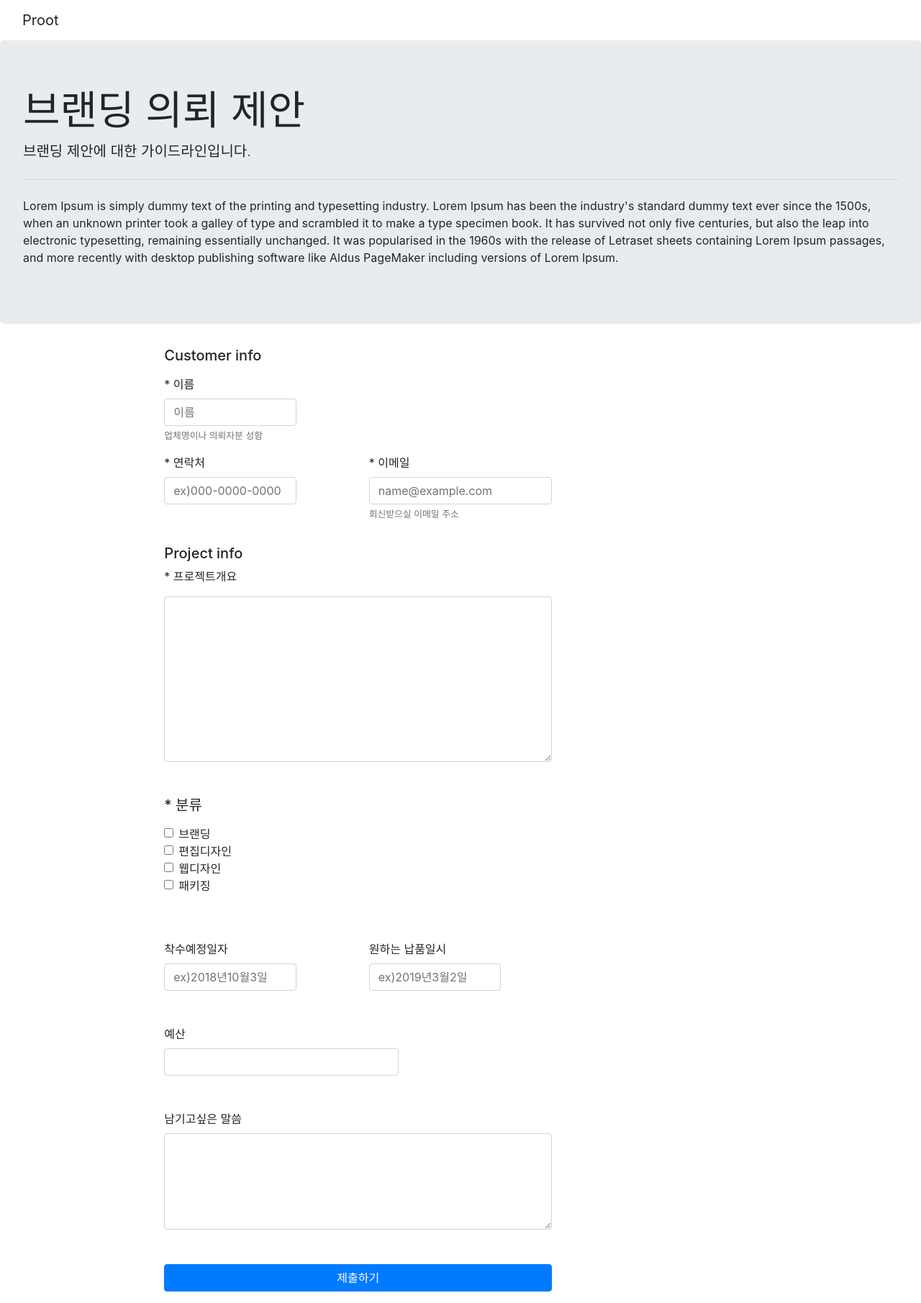
After one commit to dizzyplay/djangoboard, a Django app: page /consulting/ in a window 1280 px wide. The commit adds this page. Shown: the whole page at 72% size. Run offline with Django 3.2, Linux system fonts and the light colour scheme; some libraries are stand-ins or nearby versions.

Commit message:
Add project requirements page

```diff
--- a/blog/views.py
+++ b/blog/views.py
@@ -25,6 +25,7 @@ def post_list(request):
 
 def post_detail(request, pk):
     post = Post.objects.get(pk=pk)
+    qs = Post.objects.filter(id=pk)
 
     return render(request, 'blog/post_detail.html', {
         "post": post,
--- /dev/null
+++ b/consulting/templates/consulting/layout.html
@@ -0,0 +1,30 @@
+{% load static %}
+<html>
+<head>
+    <meta charset="utf-8">
+    <link rel="stylesheet" href="{% static './style.css' %}">
+    <link rel="stylesheet" href="https://stackpath.bootstrapcdn.com/bootstrap/4.1.3/css/bootstrap.min.css"
+          integrity="sha384-MCw98/SFnGE8fJT3GXwEOngsV7Zt27NXFoaoApmYm81iuXoPkFOJwJ8ERdknLPMO" crossorigin="anonymous">
+</head>
+<body>
+<div class="container-fluid">
+    <nav class="navbar">
+        <a class="navbar-brand">Proot</a>
+    </nav>
+</div>
+{%  block content %}
+{%  endblock %}
+<script
+        src="https://code.jquery.com/jquery-3.3.1.min.js"
+        integrity="sha256-FgpCb/KJQlLNfOu91ta32o/NMZxltwRo8QtmkMRdAu8="
+        crossorigin="anonymous"></script>
+<script src="https://cdnjs.cloudflare.com/ajax/libs/popper.js/1.14.3/umd/popper.min.js"
+        integrity="sha384-ZMP7rVo3mIykV+2+9J3UJ46jBk0WLaUAdn689aCwoqbBJiSnjAK/l8WvCWPIPm49"
+        crossorigin="anonymous"></script>
+<script src="https://stackpath.bootstrapcdn.com/bootstrap/4.1.3/js/bootstrap.min.js"
+        integrity="sha384-ChfqqxuZUCnJSK3+MXmPNIyE6ZbWh2IMqE241rYiqJxyMiZ6OW/JmZQ5stwEULTy"
+        crossorigin="anonymous"></script>
+{% block javascript %}
+{% endblock %}
+</body>
+</html>
--- /dev/null
+++ b/consulting/templates/consulting/project_requirements.html
@@ -0,0 +1,159 @@
+{% extends 'consulting/layout.html' %}
+{% block content %}
+  <div class="container-fluid">
+    <div class="row justify-content-md-center">
+      <div class="jumbotron">
+        <h1 class="display-4">브랜딩 의뢰 제안</h1>
+        <p class="lead">브랜딩 제안에 대한 가이드라인입니다.</p>
+        <hr class="my-4">
+        <p>
+          Lorem Ipsum is simply dummy text of the printing and typesetting industry. Lorem Ipsum has been the
+          industry's standard dummy text ever since the 1500s, when an unknown printer took a galley of type
+          and
+          scrambled it to make a type specimen book. It has survived not only five centuries, but also the
+          leap
+          into electronic typesetting, remaining essentially unchanged. It was popularised in the 1960s with
+          the
+          release of Letraset sheets containing Lorem Ipsum passages, and more recently with desktop
+          publishing
+          software like Aldus PageMaker including versions of Lorem Ipsum.
+        </p>
+      </div>
+      <form class="container col-sm-8" id="needs-validation" novalidate>
+        <div class="mb-3">
+          <h5>Customer info</h5>
+        </div>
+        <div class="row">
+          <div class="col-md-3 mb-3">
+            <label class="form-control-label" for="customer-name">* 이름</label>
+            <input type="text" class="form-control" id="customer-name" placeholder="이름" required>
+            <small id="customer-name-help" class="form-text text-muted">업체명이나 의뢰자분 성함</small>
+            <div class="invalid-feedback">
+              의뢰자 정보를 입력해주세요
+            </div>
+          </div>
+        </div>
+        <div class="row">
+          <div class="col-md-3 mb-3">
+            <label class="form-control-label" for="customer-phone">* 연락처</label>
+            <input type="text" class="form-control" id="customer-phone" placeholder="ex)000-0000-0000" required>
+            <div class="invalid-feedback">
+              연락처를 입력해주세요
+            </div>
+          </div>
+          <div class="col-md-4 offset-md-1 mb-3">
+            <label class="form-control-label" for="customer-email">* 이메일</label>
+            <input type="text" class="form-control" id="customer-email" placeholder="name@example.com" required>
+            <small id="customer-name-help" class="form-text text-muted">회신받으실 이메일 주소</small>
+            <div class="invalid-feedback">
+              이메일 정보를 입력해주세요
+            </div>
+          </div>
+        </div>
+
+        <div class="mb-3 mt-3">
+          <h5>Project info</h5>
+          <p>* 프로젝트개요</p>
+        </div>
+        <div class="row">
+          <div class="col-md-8">
+            <textarea class="form-control" rows="9" required></textarea>
+            <div class="invalid-feedback">
+              프로젝트 정보를 입력해주세요
+            </div>
+          </div>
+        </div>
+        <div class="mt-5 mb-3">
+          <h5>* 분류</h5>
+        </div>
+        <div class="row">
+          <div class="col-sm-10">
+            <fieldset class="form-group">
+              <div class="form-check">
+                <input class="form-check-input" type="checkbox" > 브랜딩
+                <br>
+                <input class="form-check-input" type="checkbox"> 편집디자인
+                <br>
+                <input class="form-check-input" type="checkbox"> 웹디자인
+                <br>
+                <input class="form-check-input" type="checkbox"> 패키징
+                <div class="alert alert-warning mt-3" style="display:none" id="alertCheckbox">
+                  원하시는 분류를 한가지 이상 체크해주세요
+                </div>
+              </div>
+            </fieldset>
+          </div>
+        </div>
+
+
+        <!-- 예정일자 -->
+        <div class="row mt-5">
+          <div class="col-sm-3">
+            <label class="form-control-label" for="customer-date"> 착수예정일자</label>
+            <input type="text" class="form-control" id="customer-date" placeholder="ex)2018년10월3일">
+          </div>
+          <div class="col-sm-3 offset-md-1">
+            <label class="form-control-label" for="customer-date"> 원하는 납품일시</label>
+            <input type="text" class="form-control" id="customer-date" placeholder="ex)2019년3월2일">
+          </div>
+        </div>
+
+        <!-- 예산 -->
+        <div class="row mt-5">
+          <div class="col-sm-5">
+            <label class="form-control-label" for="customer-price">예산</label>
+            <input type="text" class="form-control" id="customer-price">
+          </div>
+        </div>
+
+        <!-- 남기고싶은말-->
+        <div class="row mt-5">
+          <div class="col-sm-8">
+            <label class="form-control-label" for="customer-memo">남기고싶은 말씀</label>
+            <textarea class="form-control" id="customer-memo" rows="5"></textarea>
+          </div>
+        </div>
+
+        <!-- submit -->
+        <div class="row mt-5">
+          <div class="col-sm-8">
+            <input type="submit" value="제출하기" class="btn btn-primary btn-block" id="submit">
+          </div>
+        </div>
+      </form>
+    </div>
+  </div>
+  </div>
+{% endblock %}
+{% block javascript %}
+  <script>
+      (function () {
+          'use strict';
+          window.addEventListener('load', function () {
+
+              let form = document.getElementById('needs-validation');
+              form.addEventListener('submit', function (e) {
+                  let request_category = document.querySelectorAll("[class=form-check-input");
+                  let check_state = false;
+
+                  for(let i=0; i<request_category.length; i++){
+                      if(request_category[i].checked === true){
+                          check_state = true
+                      }
+                  }
+                  if(check_state === false){
+                      document.getElementById('alertCheckbox').style.display="";
+                      e.preventDefault();
+                      e.stopPropagation();
+                  }
+
+                  if (form.checkValidity() === false) {
+                          e.preventDefault();
+                          e.stopPropagation();
+                  }
+                  form.classList.add('was-validated');
+              }, false)
+          }, false)
+      })();
+  </script>
+{% endblock %}
--- /dev/null
+++ b/consulting/urls.py
@@ -0,0 +1,9 @@
+from django.urls import re_path
+from . import views
+
+app_name = 'consulting'
+
+
+urlpatterns = [
+    re_path(r'^$', views.main_view, name='main_view')
+]
--- a/consulting/views.py
+++ b/consulting/views.py
@@ -1,3 +1,5 @@
 from django.shortcuts import render
 
-# Create your views here.
+
+def main_view(request):
+    return render(request, './consulting/project_requirements.html')
--- a/djangotest/settings/settings.py
+++ b/djangotest/settings/settings.py
@@ -40,6 +40,7 @@ INSTALLED_APPS = [
     'rest_framework',
     'corsheaders',
     'users',
+    'consulting',
 ]
 
 MIDDLEWARE = [
--- a/djangotest/urls.py
+++ b/djangotest/urls.py
@@ -21,4 +21,5 @@ urlpatterns = [
     path('admin/', admin.site.urls),
     path('blog/', include('blog.urls', namespace='blog')),
     path('users/', include('users.urls', namespace='users')),
+    path('consulting/', include('consulting.urls', namespace='consulting')),
 ]
```
Also changed, not shown: djangotest/templates/layout.html (+3 -5 lines).
